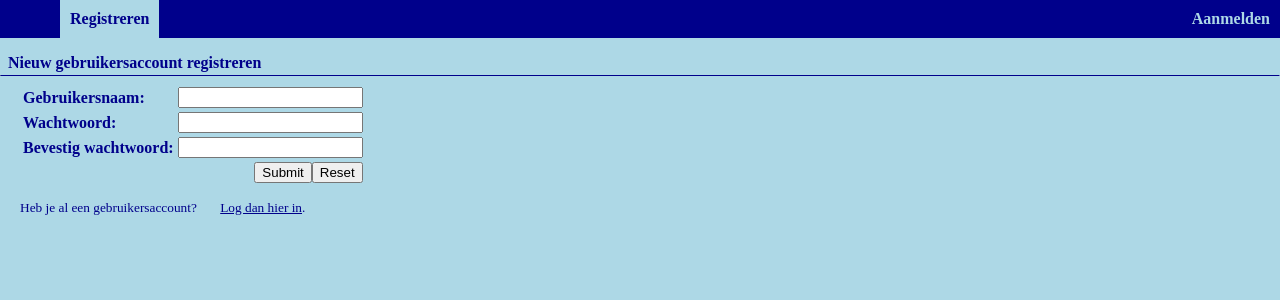
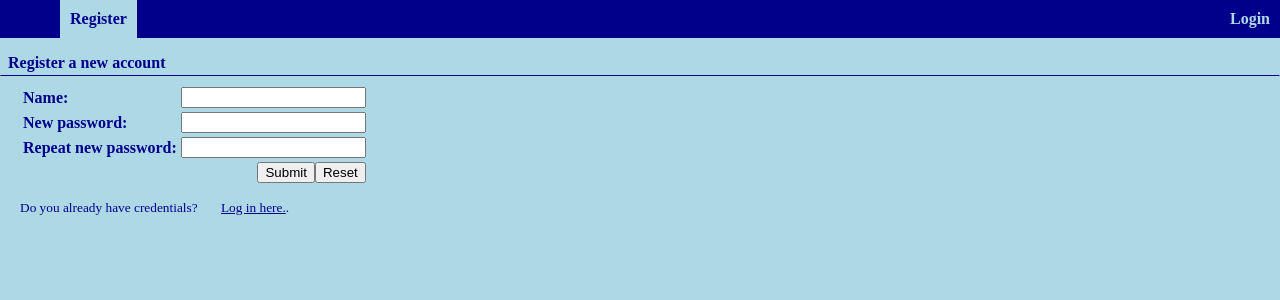
Before and after one commit to LodewijkvanderSloot/handigelinks, a PHP site: page /registreren.php in a window 1280 px wide. Shown: the top 300 px of the page. Run offline with PHP 8.4, Linux system fonts and the light colour scheme.

Commit message:
language

```diff
--- a/lang.php
+++ b/lang.php
@@ -7,6 +7,7 @@ If ($Lang == "NL"){
     $passwordlbl = "Wachtwoord:";
     $errormsg1 = "Gebruikersaccount of wachtwoord klopt niet!";
     $hanlinkvar = "Handige links";
+    $chpwvar = "Wachtwoord wijzigen";
     $logoffvar = "Afmelden";
     $newcatvar = "Nieuwe categorie";
     $newlinkvar = "Nieuwe link";
@@ -21,6 +22,20 @@ If ($Lang == "NL"){
     $linkaddrlbl = "url:";
     $favicoaddrlbl = "favicon:";
     $catlbl = "Categorie:";
+    $oldpwlbl = "Huidige wachtwoord:";
+    $newpwlbl = "Nieuwe wachtwoord:";
+    $reppwlbl  = "Herhaal nieuwe wachtwoord:";
+    $errpw1 = "Vul een wachtwoord in. ";
+    $errpw2 = "Het wachwoord moet minimaal 6 tekens bevatten. ";
+    $errpw3 = "Nieuwe wachtwoorden zijn niet hetzelfde!";
+    $errpw4 = "Huidige wachtwoord klopt niet!";
+    $errpw5 = "Wachtwoord mag niet leeg zijn. ";
+    $regh1 = "Een nieuw gebruikersaccount registreren";
+    $qaccount = "Heb je al een gebruikersaccount? ";
+    $aaccount = "Log dan hier in.";
+    $erruser1 = "Vul een gebruikersnaam in. ";
+    $erruser2 = "Deze gebruikersnaam bestaat al.";
+
 }
 If ($Lang == "EN"){
     $registervar = "Register";
@@ -29,6 +44,7 @@ If ($Lang == "EN"){
     $passwordlbl = "Password:";
     $errormsg1 = "User account or password are incorrect!";
     $hanlinkvar = "Handy links";
+    $chpwvar = "Change password";
     $logoffvar = "Logoff";
     $newcatvar = "New category";
     $newlinkvar = "New link";
@@ -43,5 +59,18 @@ If ($Lang == "EN"){
     $linkaddrlbl = "url:";
     $favicoaddrlbl = "favicon:";
     $catlbl = "Category:";
+    $oldpwlbl = "Current wachtwoord:";
+    $newpwlbl = "New password:";
+    $reppwlbl  = "Repeat new password:";
+    $errpw1 = "Enter a new password";
+    $errpw2 = "The new password must contain at least 6 characters.";
+    $errpw3 = "The new passwords do not match!";
+    $errpw4 = "Current password isn't correct!";
+    $errpw5 = "Password cannot be empty. ";
+    $regh1 = "Register a new account";
+    $qaccount = "Do you already have credentials? ";
+    $aaccount = "Log in here.";
+    $erruser1 = "Add a username. ";
+    $erruser2 = "This username already exists.";
 }
 ?>
--- a/registreren.php
+++ b/registreren.php
@@ -1,6 +1,7 @@
 <?php
 include "dbconn.php";
 include "header.php";
+include "lang.php";
 ?>
 <?php
 
@@ -13,7 +14,7 @@ if($_SERVER["REQUEST_METHOD"] == "POST"){
 
     // Validate username
     if(empty(trim($_POST["username"]))){
-        $username_err = "Vul een gebruikersnaam in.";
+        $username_err = $erruser1;
     } else{
         // Prepare a select statement
         $sql = "SELECT PersoonID FROM tblPersonen WHERE PersoonLoginnaam = ?";
@@ -31,7 +32,7 @@ if($_SERVER["REQUEST_METHOD"] == "POST"){
                 $stmt->store_result();
 
                 if($stmt->num_rows == 1){
-                    $username_err = "Deze gebruikersnaam bestaat al.";
+                    $username_err = $erruser2;
                 } else{
                     $username = trim($_POST["username"]);
                 }
@@ -46,20 +47,20 @@ if($_SERVER["REQUEST_METHOD"] == "POST"){
 
     // Validate password
     if(empty(trim($_POST["password"]))){
-        $password_err = "Vul een wachtwoord in. ";
+        $password_err = $errpw1;
     } elseif(strlen(trim($_POST["password"])) < 6){
-        $password_err = "Het wachtwoord moet minimaal 6 tekens bevatten. ";
+        $password_err = $errpw2;
     } else{
         $password = trim($_POST["password"]);
     }
 
     // Validate confirm password
     if(empty(trim($_POST["confirm_password"]))){
-        $confirm_password_err = "Bevestig het wachtwoord. ";
+        $confirm_password_err = $errpw5;
     } else{
         $confirm_password = trim($_POST["confirm_password"]);
         if(empty($password_err) && ($password != $confirm_password)){
-            $confirm_password_err = "Wachtwoorden komen niet overeen. ";
+            $confirm_password_err = $errpw3;
         }
     }
 
@@ -97,29 +98,29 @@ if($_SERVER["REQUEST_METHOD"] == "POST"){
 
     <body>
         <ul class="menu">
-            <li class="actief"><a href=registreren.php>Registreren</a></li>
-            <li class="menu"><a href="login.php">Aanmelden</a></li>
+            <li class="actief"><a href=registreren.php><?php echo $registervar; ?></a></li>
+            <li class="menu"><a href="login.php"><?php echo $loginvar; ?></a></li>
         </ul>
         <form action="<?php echo htmlspecialchars($_SERVER["PHP_SELF"]); ?>" method="post">
         <table>
             <tr>
-                <td><h1>Nieuw gebruikersaccount registreren</h1></td>
+                <td><h1><?php echo $regh1; ?></h1></td>
             </tr>
         </table>
         <hr>
         <table>
             <tr>
-                <td><label for="username">Gebruikersnaam: </label></td>
+                <td><label for="username"><?php echo $namelbl; ?></label></td>
                 <td><input type="text" name="username" value="<?php echo $username; ?>"></td>
                 <td><span class="help-block"><?php echo $username_err; ?></span></td>
             </tr>
             <tr>
-                <td><label for="password">Wachtwoord: </label></td>
+                <td><label for="password"><?php echo $newpwlbl; ?></label></td>
                 <td><input type="password" name="password" value="<?php echo $password; ?>"></td>
                 <td><span class="help-block"><?php echo $password_err; ?></span></td>
             </tr>
             <tr>
-                <td><label for="confirm_password">Bevestig wachtwoord: </label></td>
+                <td><label for="confirm_password"><?php echo $reppwlbl; ?></label></td>
                 <td><input type="password" name="confirm_password" value="<?php echo $confirm_password; ?>"></td>
                 <td><span class="help-block"><?php echo $confirm_password_err; ?></span></td>
             </tr>
@@ -129,7 +130,7 @@ if($_SERVER["REQUEST_METHOD"] == "POST"){
             </tr>
         </table>
 
-            <p>Heb je al een gebruikersaccount? <a href="login.php">Log dan hier in</a>.</p>
+            <p><?php echo $qaccount; ?><a href="login.php"><?php echo $aaccount; ?></a>.</p>
         </form>
 </body>
 </html>
--- a/settings.php
+++ b/settings.php
@@ -6,6 +6,7 @@ if(!isset($_SESSION["loggedin"]) || $_SESSION["loggedin"] !== true){
 }
 include "dbconn.php";
 include "header.php";
+include "lang.php";
 $PersoonID = $_SESSION["id"]
 ?>
 
```
Also changed, not shown: chpw.php (+13 -9 lines), editcategory.php (+15 -1 lines), editlink.php (+17 -1 lines), index.php (+7 -5 lines), newcategory.php (+14 -0 lines), newlink.php (+14 -0 lines), setnewcategory.php (+1 -14 lines), setnewlink.php (+0 -13 lines).
